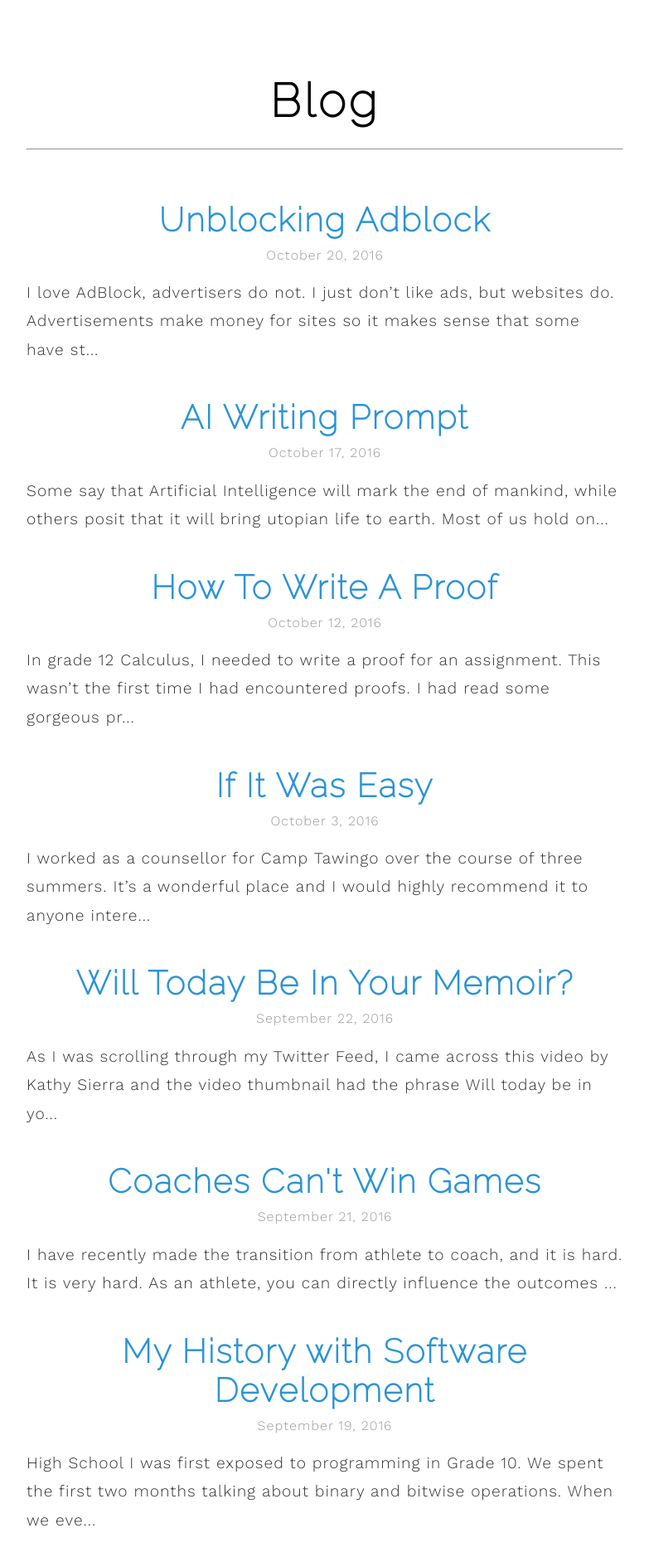
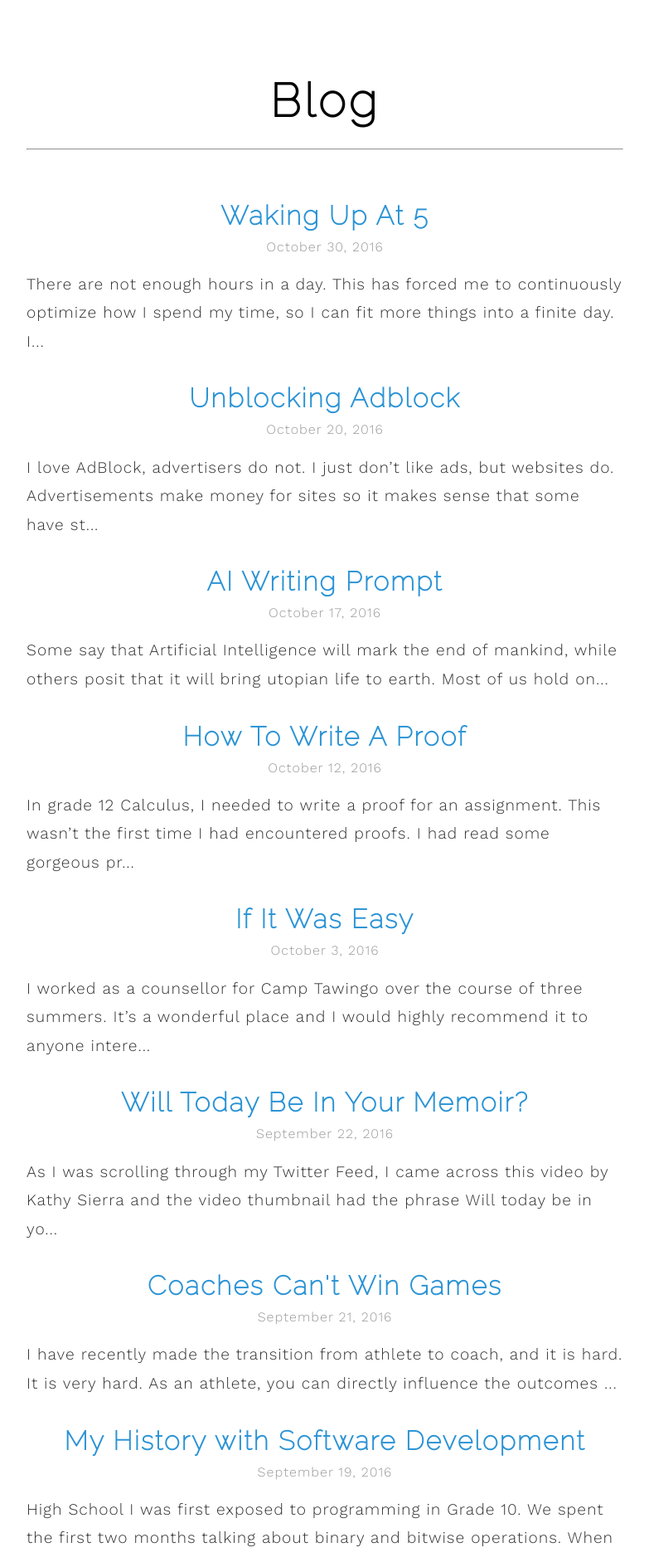
Before and after one commit to robertsonmcclure/robertsonmcclure.github.io, a Jekyll site: the page built from blog.md, in a window 1280 px wide. Shown: the top 1883 px of the page at 83% size, without its empty margins (248-1031 px from the left). Built offline with Jekyll 4.4.1, drawn with Linux system fonts in a browser that asks for light colours; nearby versions of some CDN libraries; some of the changed lines change nothing that is shown.

Commit message:
waking up early

```diff
--- a/_includes/head.html
+++ b/_includes/head.html
@@ -19,8 +19,6 @@
   <meta name="twitter:title" content="{% if page.title %}{{ page.title }}{% else %}{{ site.title }}{% endif %}">
   <meta name="twitter:description" content="{% if page.excerpt %}{{ page.excerpt | strip_html  }}{% else %}{{ site.description }}{% endif %}">
   <meta name="twitter:image" content="{{ site.url }}/images/{% if page.img %}blog/{{ page.img }}{% else %}{{ site.image }}{% endif %}" />
-
-
 
   <link rel="apple-touch-icon" sizes="57x57" href="/images/favicon/apple-icon-57x57.png">
   <link rel="apple-touch-icon" sizes="60x60" href="/images/favicon/apple-icon-60x60.png">
--- /dev/null
+++ b/_posts/2016-10-30-waking-up-at-five.md
@@ -0,0 +1,79 @@
+---
+layout: post
+title: Waking Up At 5
+date: 2016-10-30
+tags: [ideas]
+img: morning.jpg
+---
+
+There are not enough hours in a day. This has forced me to continuously optimize how I spend my time, so I can fit more things into a finite day. I'm currently reading [Designing Your Life](http://designingyour.life/) and I'd highly recommend it if you want a different perspective on how to live.
+
+My current life design has me waking up at 5am and going to bed at 10pm. Most of my peers see both of these times as incredibly early. The usual reaction I receive is of utter disbelief. Their schedules usually consist of sleeping around 2am and getting up at 9.
+
+Don't get me wrong, I used to have a very similar habit in high school, sleeping late and getting up as late as possible. This all changed once I got to university and my work load skyrocketed.
+
+As I transitioned to being a coach, I moved my workouts to the morning because that was the only time I could consistently make it to the gym. And so my habit of waking up early and getting to the gym for 7am was formed. I managed to keep it up for the entirety of second year. Come summer I started to wake up earlier and earlier, eventually making it to 5am. Within no time, the benefits of this new style were obvious.
+
+## Why I Wake Up Early
+
+### More Time
+
+There are more productive hours in a day. I've found that I'm able to accomplish more in the 16 hours that I'm awake. The difference is that instead of working from 10pm-2am, I work from 5am-9am. While working at night, there is no hard deadline to meet, you can always push back your sleep to get it done. In the morning, 9am is a hard deadline because of class/work. This puts more urgency on the work that I do and ensures that I never sacrifice my sleep.
+
+### No Distractions
+
+Very few people are awake before 8am. This means that nobody will email or text you during this time, allowing you to fully focus on your work.
+
+### Recharge
+
+Irregardless of whether you like to work in teams or alone, being alone with your own thoughts is useful. It allows you to consolidate your ideas and opinions and prepare yourself for the day to come. I'm an introvert and the recharge I receive from quiet mornings allows me to function at my maximum all day.
+
+### Administration
+
+Having administrative tasks to do is a weight on one's mind. It's hard to keep up with emails during the day while still being productive. That is why dealing with your entire inbox in the morning is so important because it leaves a blank slate for the rest of the day. If you only answer urgent emails during the day and leave the rest for tomorrow morning, you lose less time to context switching between work and emails.
+
+### Creativity
+
+This is a personal experience of mine, but I feel way more creative first thing in the morning. Inspiration could come from a dream I had, or the thought that wouldn't leave my mind last night. In the morning your mind is a blank slate because you haven't weighed it down with your day to day thoughts. The majority of my blog posts were written between the hours of 5am and 9am.
+
+<br />
+
+Perhaps I've convinced you to try and redesign your sleep schedule. Waking up early isn't easy, but it also isn't hard. If you do a quick Google search, you'll find thousands of articles preaching techniques to wake early with. There are some pretty great ones out there, including [my favourite: losing money if you sleep in](https://www.youtube.com/watch?v=DZPNqJc-Jeg). Instead of telling you what you should do, I'm simply going to share how _I_ wake up early.
+
+## How To Wake Up Early
+
+### Alarm Clock
+
+I use an old fashioned alarm clock instead of my phone. It's much more reliable and doesn't run out of battery. It only shows me the time and beeps really loudly once a day.
+
+### Alarm Clock ... Across the Room
+
+My alarm clock is on my desk on the other side of my room. It's incredibly loud and jarring, and forces me to physically leave my bed to turn it off. I never use the snooze button since I'm already out of bed and on my feet. Once I'm in motion, inertia helps me stay in motion.
+
+### Cold Water (at first)
+
+When I first started waking up earlier, I'd start my day with a splash of cold water to the face. This is incredibly effective, but it stopped being necessary after a week or two of sticking to the plan. If you actually wake up at 5am every single day, you're exhausted when the evening rolls around. You sleep earlier and are well rested by 5 the next day.
+
+### Leave the Room
+
+Physically leaving your bedroom as soon as possible drastically reduces the chance of crawling back into bed.
+
+### Have Something To Do
+
+If you wake up early, but have nothing to do, it becomes really easy to not stick with the plan. Having something to do gives you a goal, something to accomplish, a reason to stay awake. I usually shower first thing in the morning.
+
+### Music!
+
+Music in the morning just works really well. I love Youtube videos that are 3 hour mixes of a certain genre of songs. At first I listened to [Morning Guitar Instrumental Music](https://www.youtube.com/watch?v=GsrIZ1mnOvU) every morning, but since then I've moved on to [Relaxing Bossa Nova & Jazz Instrumental Music]().
+
+### Coffee
+
+Making coffee is a big part of my morning routine. I boil the water, grind the beans, put everything in the french press, set a timer, make oatmeal while I wait, finally plunge and enjoy a steaming hot cuppa coffee. Not only does this process take five plus minutes, which ensures I'm awake, it results in a delicious cup of caffeine.
+
+### Work Out
+
+There's nothing quite like working out first thing in the morning. You're stiff at first but once your blood gets pumping it's unbelievable. I've taken to doing sets of 20 pushups throughout my morning, usually culminating in completely roughly 140. The adrenaline, plus coffee, starts the day off incredibly right.
+
+## Is this for you?
+
+Is it? I don't know. I do encourage you to try it. It may not be compatible with your life style, but you won't know if you like it better than your current situation until you try it. If you do attempt a redesign of your mornings, [let me know how it goes](https://twitter.com/robertsonmcclur).
--- a/style/main.scss
+++ b/style/main.scss
@@ -32,7 +32,7 @@
 }
 
 img {
-  width: 75%;
+  width: 100%;
   margin: auto;
 }
 
@@ -145,6 +145,7 @@
     letter-spacing: 2px;
   }
   h3 {
+    font-size: 2em;
     letter-spacing: 2px;
   }
   span {
```
Also changed, not shown: images/blog/morning.jpg (added), 1 other file.
